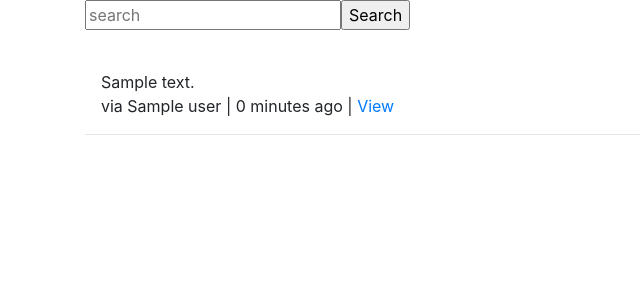
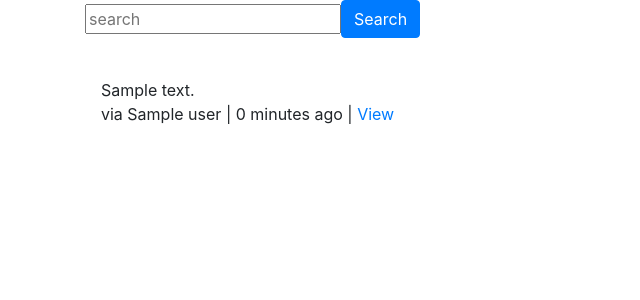
Before and after one commit to NilSagor/django-tweetme, a Django app: template tweets/tweet/templates/tweet/tweet_list.html in a window 1280 px wide. Shown: the top 300 px of the page, without its empty margins (0-640 px from the left). Run offline with Django 3.2, Linux system fonts and the light colour scheme; the template is opened without the code that fills it: most values are stand-ins (such as "Sample title", 1, 10 or a date in 2020).

Commit message:
search form modified

```diff
--- a/tweets/tweet/templates/tweet/tweet_list.html
+++ b/tweets/tweet/templates/tweet/tweet_list.html
@@ -18,6 +18,12 @@
 			    via {{ object.user }} | {{ object.timestamp|timesince }} ago |
 			    <a href="{{ object.get_absolute_url}}">View</a>
 			  </div>
+			  {% empty %}
+			  	{% if request.GET.q %}
+			  		<p>No tweet found</p>
+			  	{% else %}
+			  		<p>No tweet yet</p>
+			  	{% endif %}
 			</div>
 			<hr>
 			{% endfor %}
--- a/tweets/tweet/templates/tweet/tweet_search_form.html
+++ b/tweets/tweet/templates/tweet/tweet_search_form.html
@@ -1,5 +1,10 @@
-
-<form class="form-inline" method="GET" action="{% url 'tweet:tweet-list' %}">
-	<input type="text" name="q" placeholder="search" value="{{request.GET.q}}" id="">
-	<input type="submit" value="Search">
-</form>
+<div class="row">
+	<div class="col-sm-12 text-centet">
+		<form class="form-inline" method="GET" action="{% url 'tweet:tweet-list' %}">
+			<div class="form-group">
+				<input type="text" name="q" placeholder="search" value="{{request.GET.q}}" id="">
+				<input class="btn btn-primary" type="submit" value="Search">
+			</div>
+		</form>
+	</div>
+</div>
```
